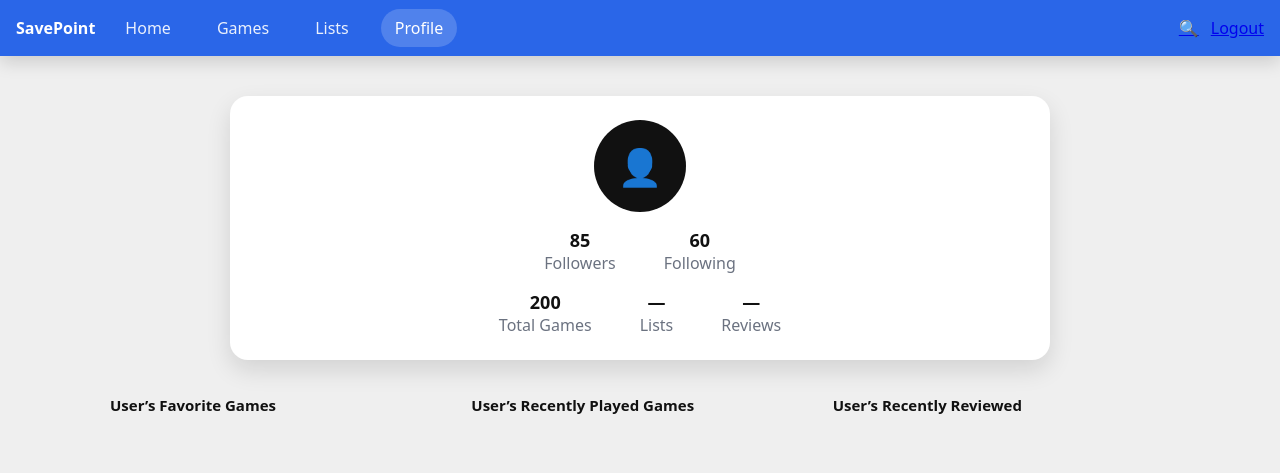
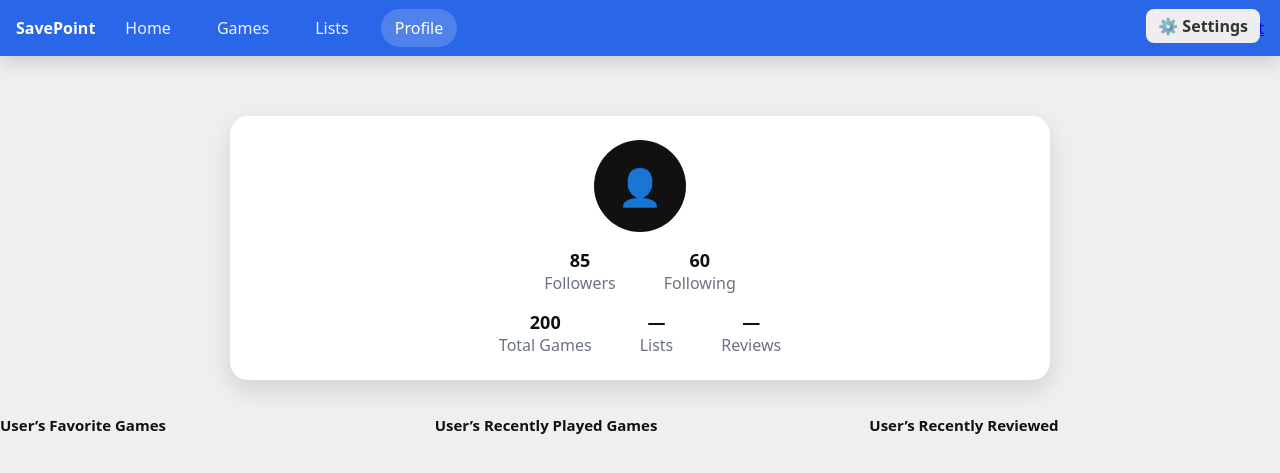
Before and after one commit to BBeres4/SavePointProject, a Flask app: template templates/profile.html in a window 1280 px wide. Shown: the top 473 px of the page. Run offline with Flask 3, Linux system fonts and the light colour scheme; the template is opened without the code that fills it, so the values that code supplies are empty.

Commit message:
Adding a functional settings button to the profile page

```diff
--- a/app.py
+++ b/app.py
@@ -218,6 +218,12 @@ def profile_page():
         return redirect(url_for("login"))
     return render_template("profile.html", user=user)
 
+@app.get("/settings")
+def settings_page():
+    user = current_user()
+    if not user:
+        return redirect(url_for("login"))
+    return render_template("settings.html", user=user)
 
 # ---------------- GAME API (NO KEY) ----------------
 @app.get("/api/trending")
--- a/static/styles.css
+++ b/static/styles.css
@@ -730,3 +730,26 @@ body{
   transform: translateY(-6px);
   box-shadow: 0 14px 30px rgba(0,0,0,.18);
 }
+
+.profile-top {
+  position: relative;
+}
+
+.settings-btn {
+  position: absolute;
+  top: 15px;
+  right: 20px;
+}
+
+.settings-btn a {
+  text-decoration: none;
+  font-weight: 600;
+  color: #333;
+  background: #eee;
+  padding: 6px 12px;
+  border-radius: 8px;
+}
+
+.settings-btn a:hover {
+  background: #ddd;
+}
--- a/templates/profile.html
+++ b/templates/profile.html
@@ -10,8 +10,12 @@
   {% set active='profile' %}
   {% include "partials_nav.html" %}
 
-  <div class="page">
+<div class="settings-btn">
+  <a href="/settings">⚙️ Settings</a>
+</div>
 
+<div class="page">
+</div>
     <!-- PROFILE HEADER CARD -->
     <div class="profile-top">
       <div class="avatar">👤</div>
```
Also changed, not shown: templates/settings.html (added, +26 -0 lines).
